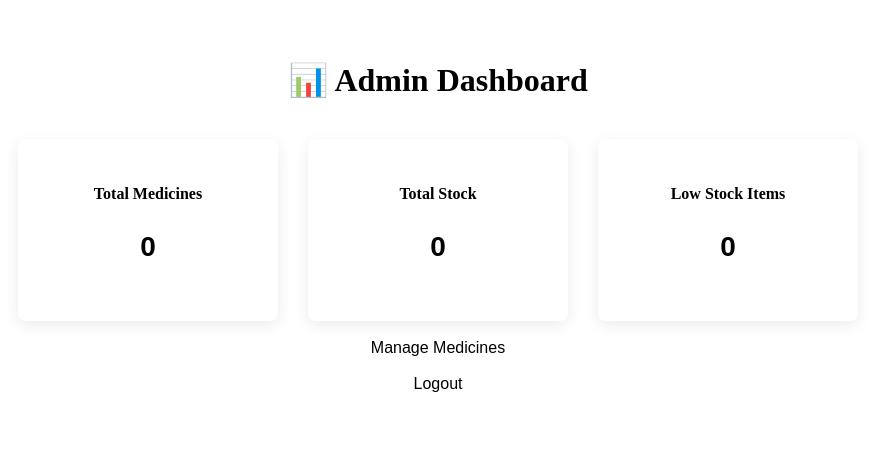
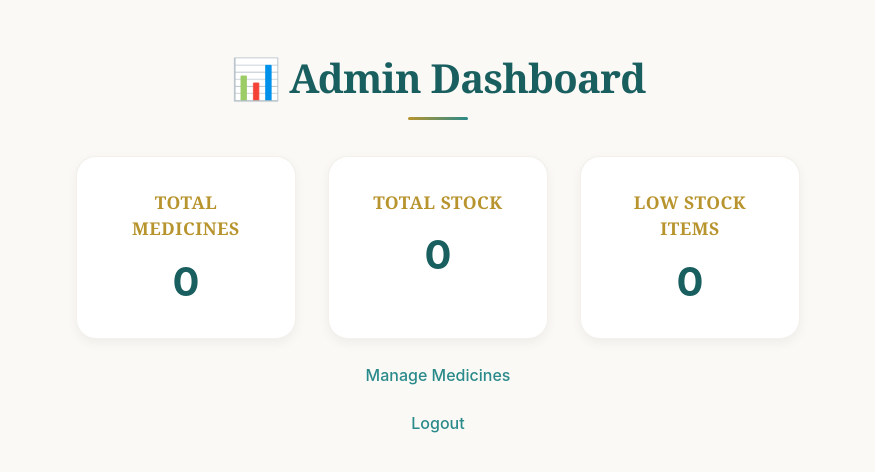
Before and after one commit to dlinksunlight7-collab/medfind, a website: page admin.html in a window 1280 px wide. Shown: the whole page, without its empty margins (202-1077 px from the left). Drawn offline with Linux system fonts and the light colour scheme; no server answers.

Commit message:
Update admin-dashboard.css

```diff
--- a/admin-dashboard.css
+++ b/admin-dashboard.css
@@ -1,64 +1,167 @@
+/* admin-dashboard.css - Enhanced with premium styling */
+:root {
+  --paper: #faf9f6;
+  --ink: #1a1a1a;
+  --teal: #1a5f5f;
+  --teal-light: #2a8a8a;
+  --gold: #b8942e;
+  --gold-light: #d4b04c;
+  --cream: #ede8df;
+  --card-bg: #ffffff;
+  --shadow-sm: 0 4px 12px rgba(0, 0, 0, 0.05);
+  --shadow-md: 0 8px 24px rgba(0, 0, 0, 0.08);
+  --shadow-lg: 0 16px 40px rgba(0, 0, 0, 0.12);
+  --transition: all 0.3s cubic-bezier(0.2, 0, 0, 1);
+}
+
+* {
+  margin: 0;
+  padding: 0;
+  box-sizing: border-box;
+}
+
 body {
   margin: 0;
-    font-family: 'DM Sans', sans-serif; /* Changed font */
-    background: var(--paper); /* Changed background */
-    color: var(--ink); /* Changed text color */
+  font-family: 'DM Sans', -apple-system, BlinkMacSystemFont, 'Segoe UI', sans-serif;
+  background: var(--paper);
+  color: var(--ink);
+  line-height: 1.5;
+  min-height: 100vh;
 }
 
 .dashboard {
   text-align: center;
-    padding: 40px;
+  padding: 48px 24px;
+  max-width: 1200px;
+  margin: 0 auto;
 }
 
 h1 {
-    margin-bottom: 40px;
-    font-family: 'Playfair Display', serif; /* Changed heading font */
-    color: var(--teal); /* Changed heading color */
+  margin-bottom: 48px;
+  font-family: 'Playfair Display', Georgia, 'Times New Roman', serif;
+  color: var(--teal);
+  font-size: 2.5rem;
+  font-weight: 600;
+  letter-spacing: -0.02em;
+  position: relative;
+  display: inline-block;
+}
+
+h1::after {
+  content: '';
+  position: absolute;
+  bottom: -12px;
+  left: 50%;
+  transform: translateX(-50%);
+  width: 60px;
+  height: 3px;
+  background: linear-gradient(90deg, var(--gold), var(--teal-light));
+  border-radius: 2px;
 }
 
 .cards {
   display: flex;
   justify-content: center;
-    gap: 30px;
-    flex-wrap: wrap; /* Allow cards to wrap on smaller screens */
+  gap: 32px;
+  flex-wrap: wrap;
 }
 
 .card {
-    background: var(--card-bg); /* Using variable */
-    padding: 30px;
-    width: 200px;
-    border-radius: 8px; /* Slightly rounded corners */
-    box-shadow: 0 4px 15px rgba(0,0,0,0.08); /* Softer shadow */
-    border: 1px solid var(--cream); /* Subtle border */
-    transition: transform 0.2s ease, box-shadow 0.2s ease;
+  background: var(--card-bg);
+  padding: 32px 24px;
+  width: 220px;
+  border-radius: 20px;
+  box-shadow: var(--shadow-sm);
+  border: 1px solid rgba(237, 232, 223, 0.6);
+  transition: var(--transition);
+  cursor: pointer;
+  position: relative;
+  overflow: hidden;
+}
+
+.card::before {
+  content: '';
+  position: absolute;
+  top: 0;
+  left: 0;
+  right: 0;
+  height: 3px;
+  background: linear-gradient(90deg, var(--gold), var(--teal-light));
+  transform: scaleX(0);
+  transition: transform 0.4s ease;
+}
+
+.card:hover::before {
+  transform: scaleX(1);
 }
 
 .card:hover {
-    transform: translateY(-5px);
-    box-shadow: 0 10px 25px rgba(0,0,0,0.12);
+  transform: translateY(-6px);
+  box-shadow: var(--shadow-lg);
+  border-color: transparent;
 }
 
 .card h3 {
-    margin-bottom: 15px;
-    font-family: 'Playfair Display', serif;
-    color: var(--gold); /* Changed heading color */
-    font-size: 16px;
+  margin-bottom: 16px;
+  font-family: 'Playfair Display', Georgia, serif;
+  color: var(--gold);
+  font-size: 1.1rem;
+  font-weight: 600;
+  letter-spacing: 0.5px;
+  text-transform: uppercase;
 }
 
 .card p {
-    font-size: 28px;
-    font-weight: bold;
-    color: var(--teal); /* Changed data color */
+  font-size: 2.5rem;
+  font-weight: 700;
+  color: var(--teal);
+  line-height: 1.2;
 }
 
 a {
   text-decoration: none;
-    color: var(--teal-light); /* Changed link color */
+  color: var(--teal-light);
   font-weight: 500;
-    transition: color 0.2s ease;
+  transition: var(--transition);
+  display: inline-flex;
+  align-items: center;
+  gap: 4px;
 }
 
 a:hover {
-    text-decoration: underline;
-    color: var(--teal); /* Darker teal on hover */
+  color: var(--teal);
+  text-decoration: none;
+  gap: 8px;
 }
+
+/* Responsive adjustments */
+@media (max-width: 768px) {
+  .dashboard {
+    padding: 32px 16px;
+  }
+
+  h1 {
+    font-size: 2rem;
+    margin-bottom: 32px;
+  }
+
+  .cards {
+    gap: 20px;
+  }
+
+  .card {
+    width: calc(50% - 20px);
+    min-width: 160px;
+    padding: 24px 16px;
+  }
+
+  .card p {
+    font-size: 2rem;
+  }
+}
+
+@media (max-width: 480px) {
+  .card {
+    width: 100%;
+  }
+}
```
Lines whose indentation alone changed are shown as unchanged.
